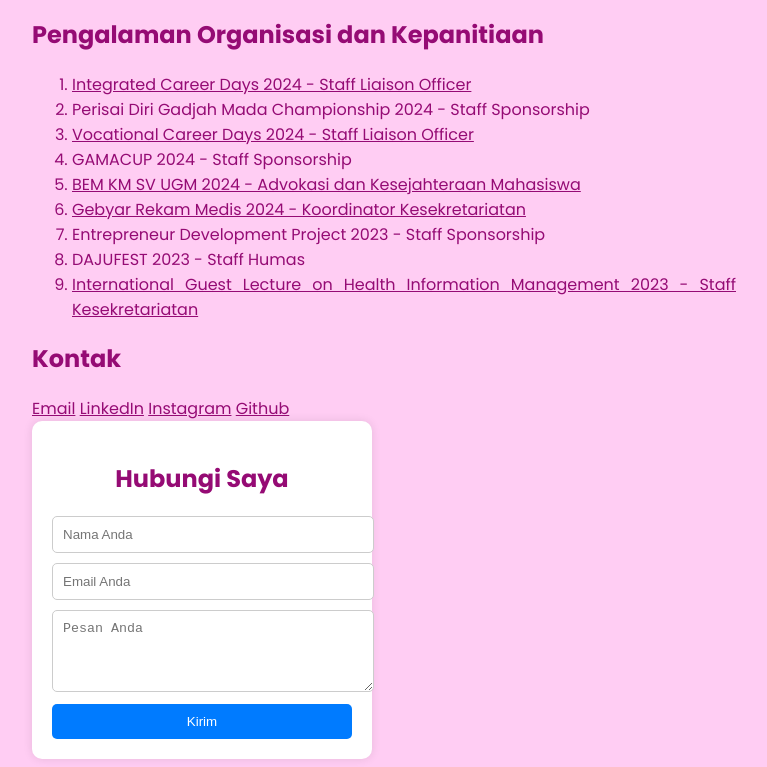
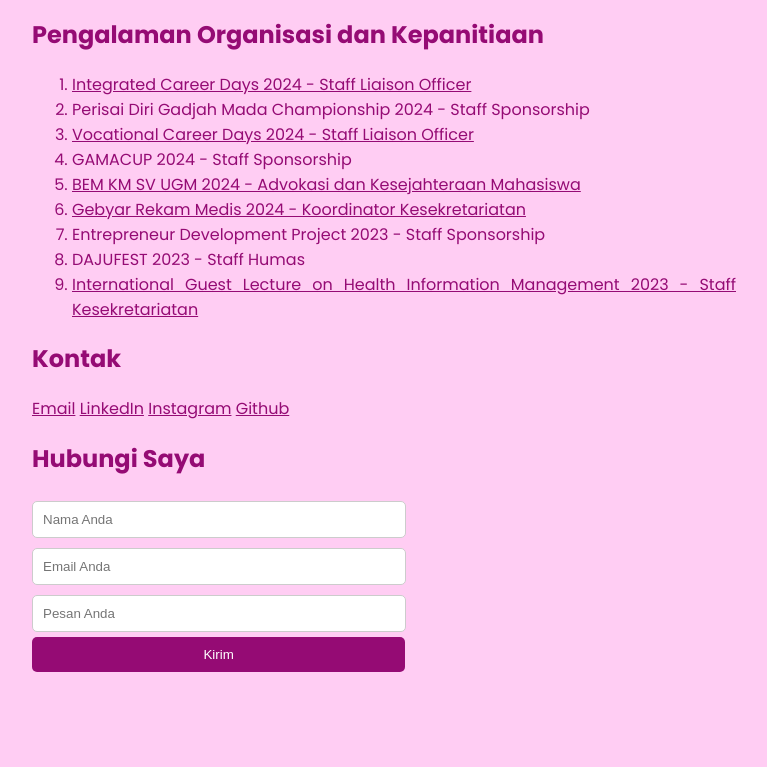
Before and after one commit to aidaramadani604/aidaramadani604.github.io, a plain HTML site: page index.html in a window 1280 px wide. Shown: the part 962-1729 px from the top of the page, without its empty margins (224-991 px from the left). After the commit the page ends 1642 px from the top, so only its background shows below. Drawn offline with Linux system fonts and the light colour scheme.

Commit message:
Add files via upload

```diff
--- a/index.html
+++ b/index.html
@@ -19,36 +19,29 @@
             text-align: justify;
             background-color: #ffb5edaa;
       }
-      .contact-box {
-      background: #fff;
-      padding: 20px;
-      border-radius: 10px;
-      box-shadow: 0 0 10px rgba(0, 0, 0, 0.1);
-      width: 300px;
-      }
        .contact-box h2 {
-            margin-bottom: 15px;
-            text-align: center;
+            margin-bottom: 20px;
+            text-align: left;
         }
         .contact-box input,
         .contact-box textarea {
-            width: 100%;
+            width: 50%;
             padding: 10px;
             margin: 5px 0;
             border: 1px solid #ccc;
             border-radius: 5px;
         }
         .contact-box button {
-            width: 100%;
+            width: 53%;
             padding: 10px;
-            background: #007bff;
+            background: #950b74;
             color: white;
             border: none;
             border-radius: 5px;
             cursor: pointer;
         }
         .contact-box button:hover {
-            background: #0056b3;
+            background: #f66fdb;
         }
     </style>
     <div class="container">
@@ -153,9 +146,9 @@
     <div class="contact-box">
         <h2>Hubungi Saya</h2>
         <form>
-            <input type="text" name="name" placeholder="Nama Anda" required>
-            <input type="email" name="email" placeholder="Email Anda" required>
-            <textarea name="message" placeholder="Pesan Anda" rows="4" required></textarea>
+            <input type="text" placeholder="Nama Anda" required>
+            <input type="email" placeholder="Email Anda" required>
+            <input type="text" placeholder="Pesan Anda" required>
             <button type="submit">Kirim</button>
         </form>
     </div>
```
